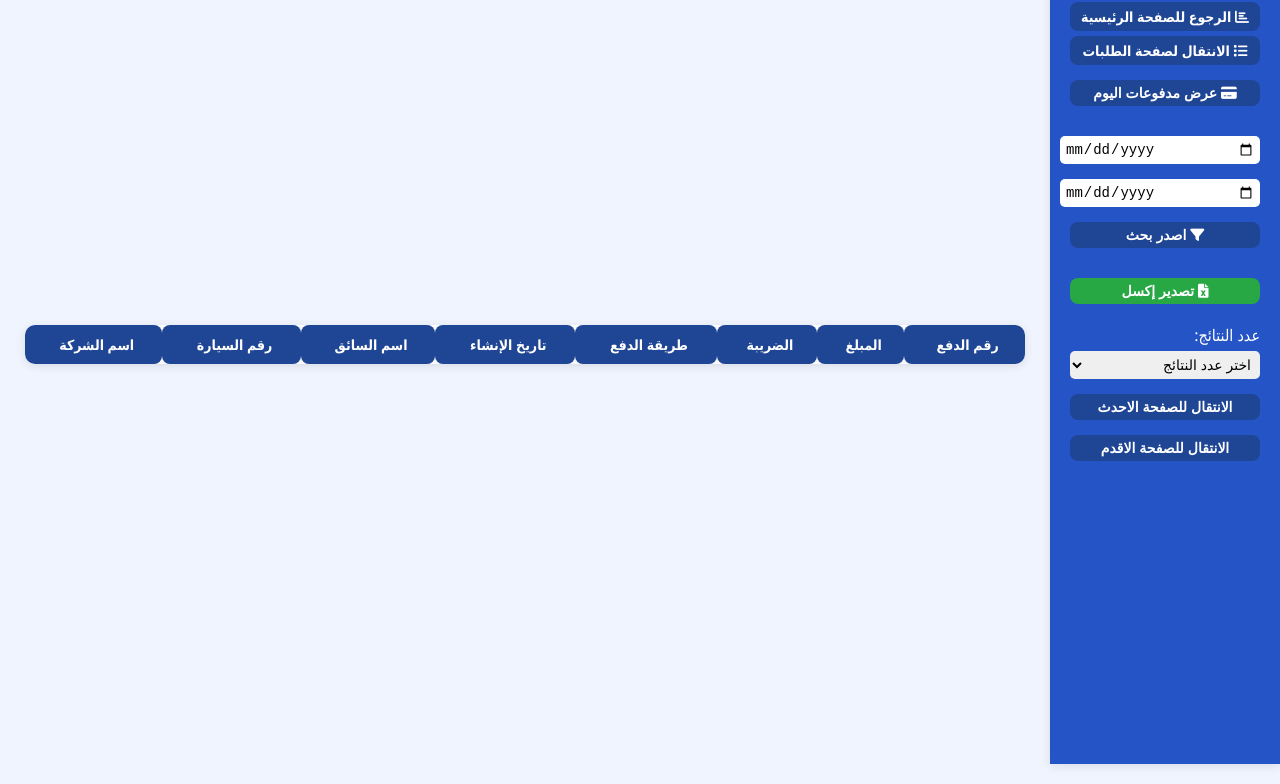
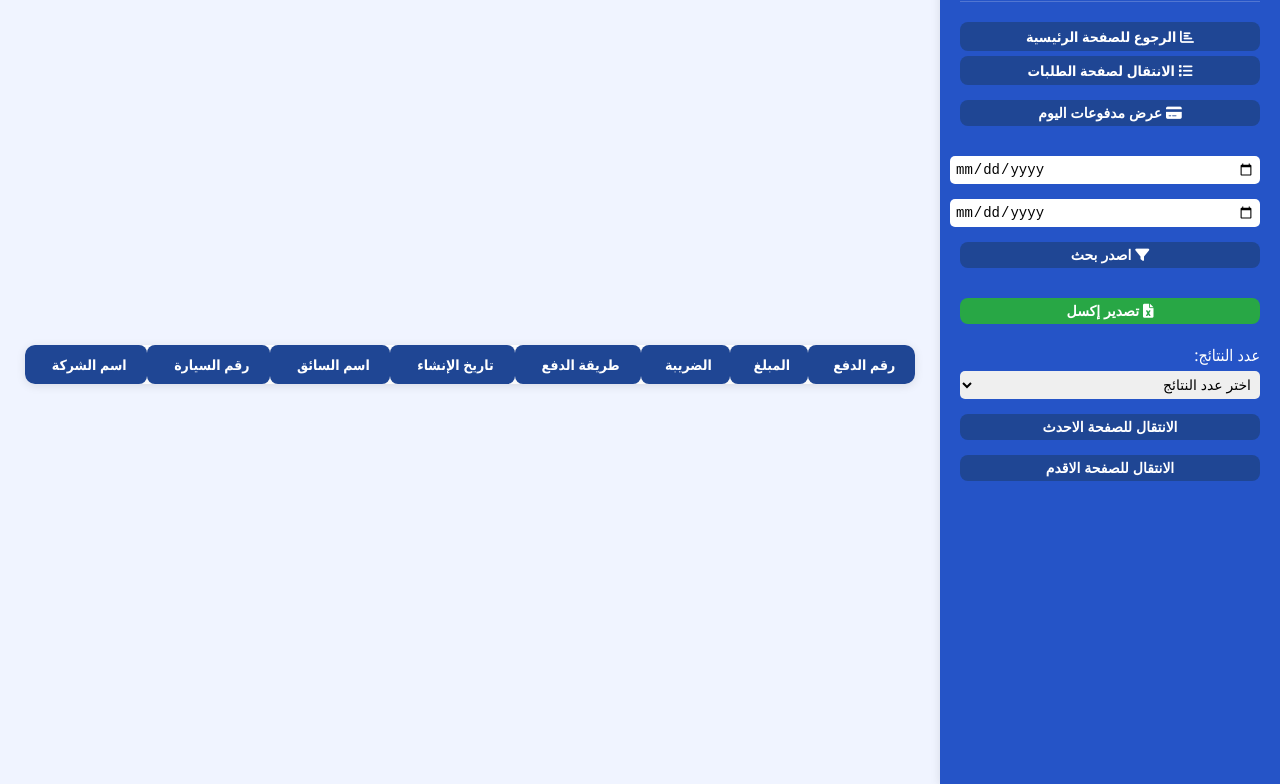
Before and after one commit to mn01001920890/etaxi-project, a website: page payments.html in a window 1280 px wide. Shown: the part 56-840 px from the top of the page. Drawn offline with Linux system fonts and the light colour scheme.

Commit message:
Update payments.html
Update

```diff
--- a/payments.html
+++ b/payments.html
@@ -13,6 +13,8 @@
 	  background-color: #f0f4ff;
 	  display: flex;
 	  min-height: 100vh;
+	  flex-wrap: wrap;
+	  overflow-x: hidden;
 		}
     .side-bar {
       width: 300px;
@@ -66,6 +68,7 @@
 		.main-content {
 		  flex: 1;
 		  padding: 15px 25px;
+		  min-width: 0;
 		           }
     #paymentsContainer {
       overflow-x: auto;
@@ -78,7 +81,7 @@
     #paymentsTable {
       width: 100%;
       border-collapse: collapse;
-      min-width: 1000px;
+	    min-width: 100%;
      }
     #paymentsTable thead th {
 	  background-color: #1f4694;
```
Lines whose indentation alone changed are shown as unchanged.
